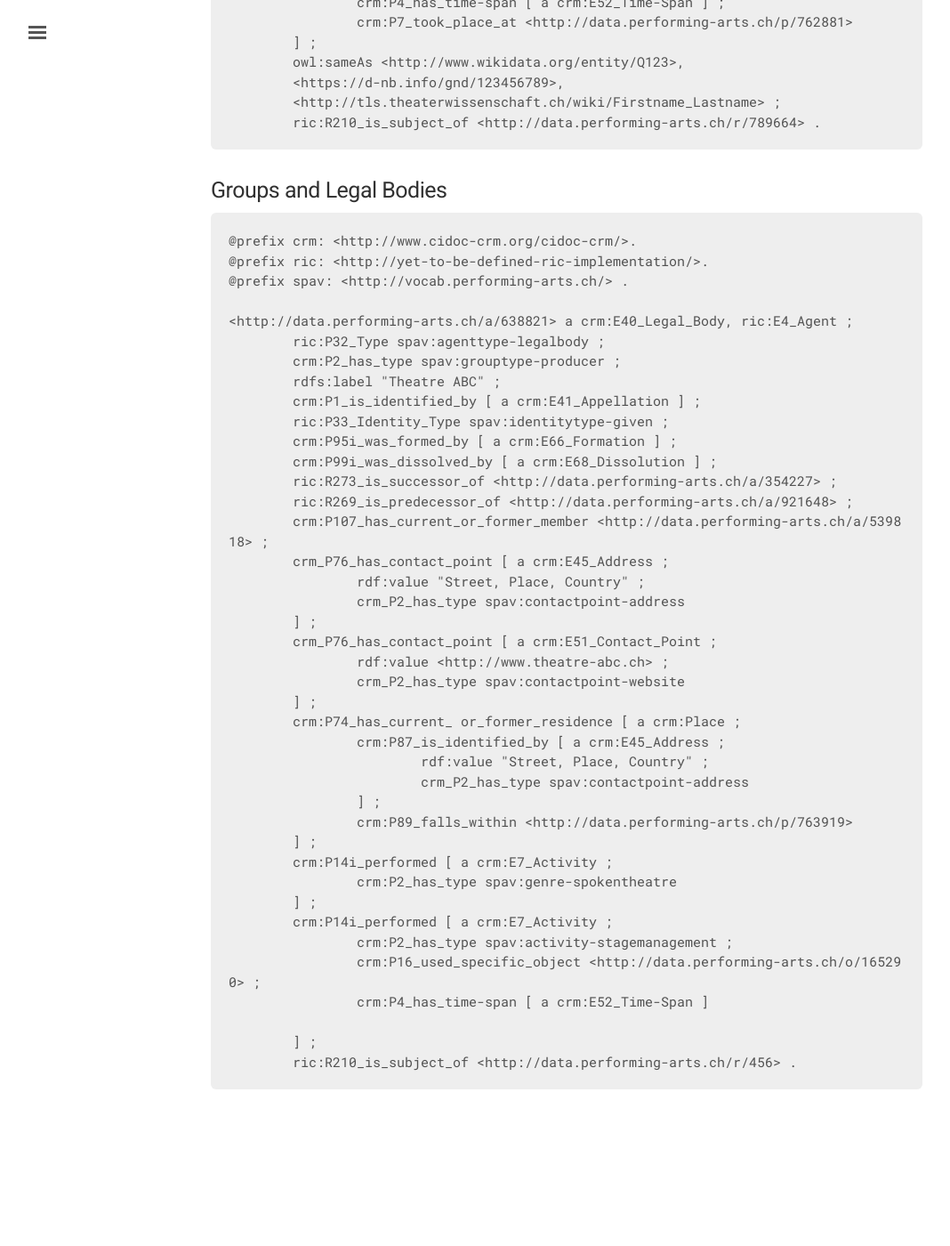
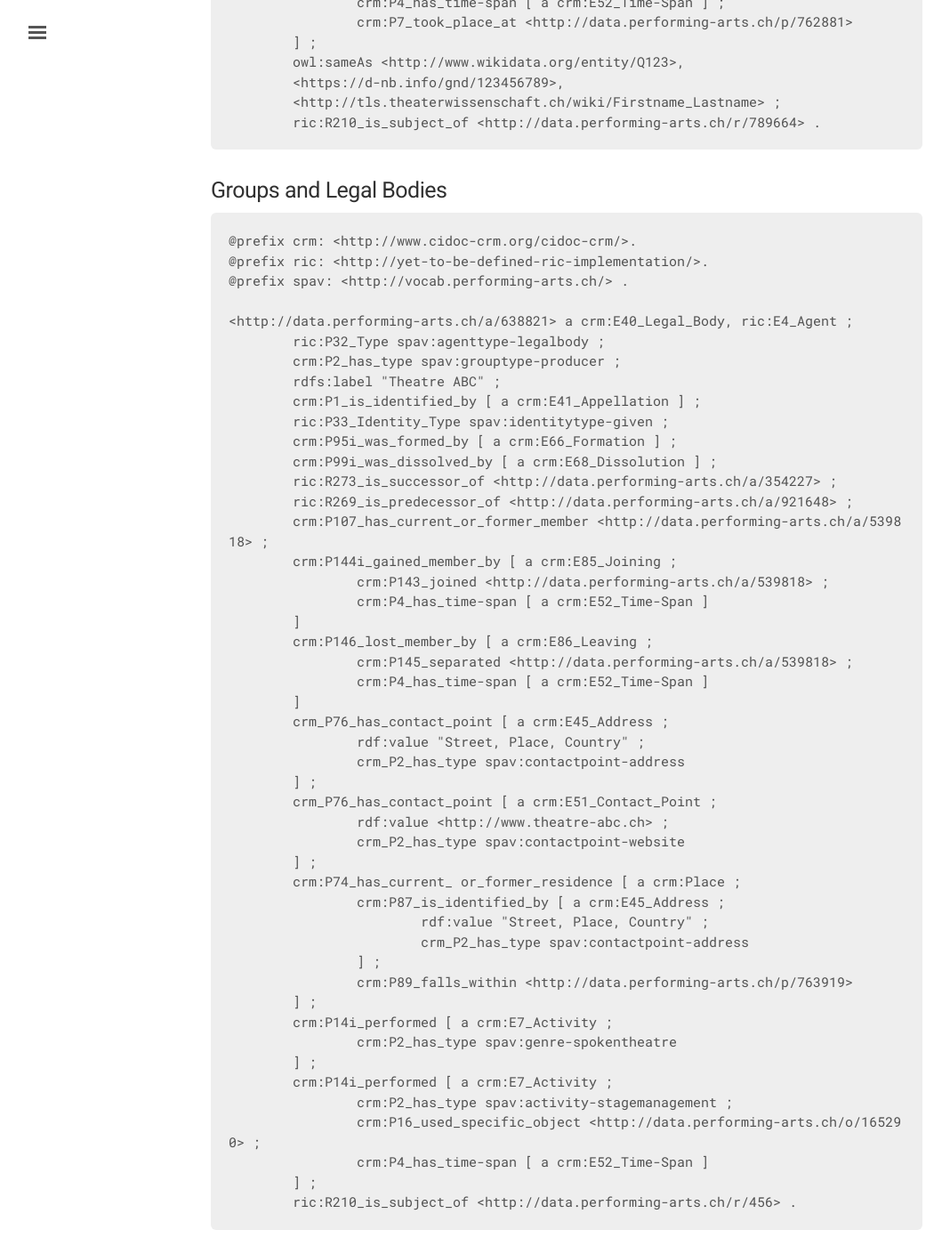
Before and after one commit to sapa/spa-specifications, a Jekyll site: the page built from actors.md, in a window 1280 px wide and 1400 px high, scrolled down 898 px. Shown: the whole window at 89% size, without its empty margins (3-1071 px from the left). Built offline with Jekyll 4.4.1, drawn with Linux system fonts in a browser that asks for light colours; before the commit the page ends 2202 px from its top, so only the background shows below that.

Commit message:
membership temporalities added

````diff
--- a/actors.md
+++ b/actors.md
@@ -52,6 +52,14 @@ The following examples are not complete as documentation of the implementations
 	ric:R273_is_successor_of <http://data.performing-arts.ch/a/354227> ;
 	ric:R269_is_predecessor_of <http://data.performing-arts.ch/a/921648> ;
 	crm:P107_has_current_or_former_member <http://data.performing-arts.ch/a/539818> ;
+	crm:P144i_gained_member_by [ a crm:E85_Joining ;
+		crm:P143_joined <http://data.performing-arts.ch/a/539818> ;
+		crm:P4_has_time-span [ a crm:E52_Time-Span ]
+	]
+	crm:P146_lost_member_by [ a crm:E86_Leaving ;
+		crm:P145_separated <http://data.performing-arts.ch/a/539818> ;
+		crm:P4_has_time-span [ a crm:E52_Time-Span ]
+	]
 	crm_P76_has_contact_point [ a crm:E45_Address ;
 		rdf:value "Street, Place, Country" ;
 		crm_P2_has_type spav:contactpoint-address
@@ -74,11 +82,9 @@ The following examples are not complete as documentation of the implementations
 		crm:P2_has_type spav:activity-stagemanagement ;
 		crm:P16_used_specific_object <http://data.performing-arts.ch/o/165290> ;
 		crm:P4_has_time-span [ a crm:E52_Time-Span ]
-
 	] ;
 	ric:R210_is_subject_of <http://data.performing-arts.ch/r/456> .
 ```
 
-<!-- TODO: How to represent the temporalities of memberships? -->
 <!-- TODO: How to represent that one actor/agent controls another? -->
 <!-- TODO: Change the two identical blank node addresses into into one entity with URI? -->
````
